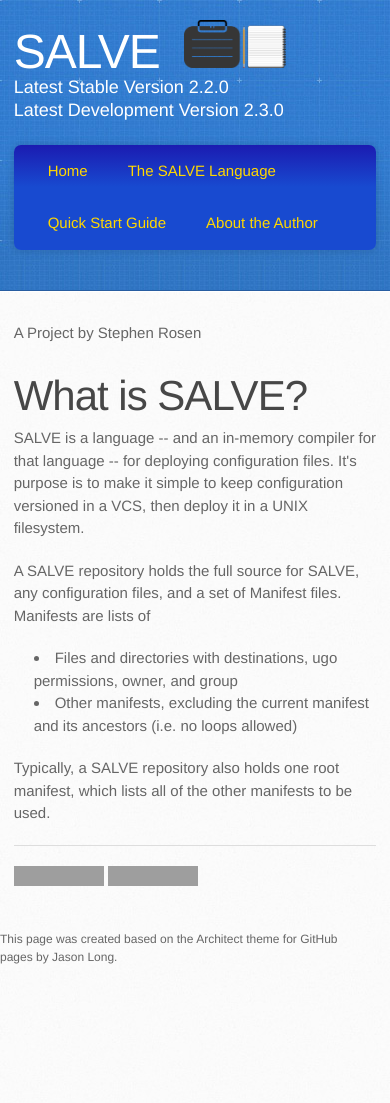
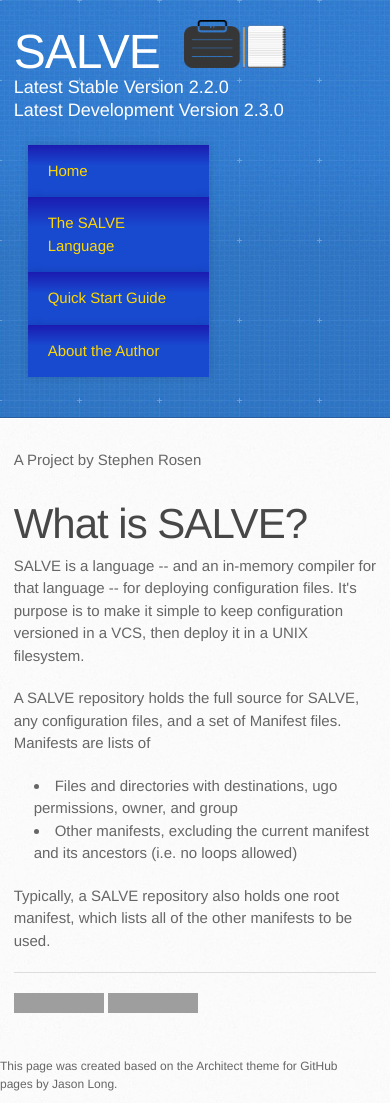
Before and after one commit to sirosen/salve.sirosen.net, a Jekyll site: the page built from index.html, in a window 390 px wide. Built offline with Jekyll 4.4.1, drawn with Linux system fonts in a browser that asks for light colours; some web fonts are replaced; before the commit the page ends 976 px from its top, so only the background shows below that; grey boxes are pictures that could not be loaded.

Commit message:
Add mobile support for navbar

```diff
--- a/stylesheets/navbar.css
+++ b/stylesheets/navbar.css
@@ -68,3 +68,47 @@
 navbar ul ul ul {
     position: absolute; left: 100%; top:0;
 }
+
+
+/* All Mobile Sizes (devices and browser) */
+@media only screen and (max-width: 767px) {
+    navbar ul {
+        display: table;
+        background: inherit;
+        box-shadow: none;
+        border-radius: 0px;
+        width: 50%;
+        max-width: 250px;
+        min-width: 150px;
+    }
+
+    navbar ul li {
+        background: #184AD0;
+        background: linear-gradient(top, #1B1BB1 0%, #184AD0 40%);
+        background: -moz-linear-gradient(top, #1B1BB1 0%, #184AD0 40%);
+        background: -webkit-linear-gradient(top, #1B1BB1 0%, #184AD0 40%);
+        box-shadow: 0px 0px 9px rgba(0,0,0,0.15);
+        width: 100%;
+    }
+    navbar ul li:hover {
+        background: #A8C0D8;
+    }
+
+    navbar ul ul {
+        display: none;
+        width: 100%;
+        position: absolute;
+        top: inherit;
+        left: 80%;
+    }
+
+    navbar ul li:hover > ul {
+        display: block;
+    }
+
+    navbar ul ul li {
+        background: #A8C0D8;
+        border-top: none;
+        border-bottom: none;
+    }
+}
```
